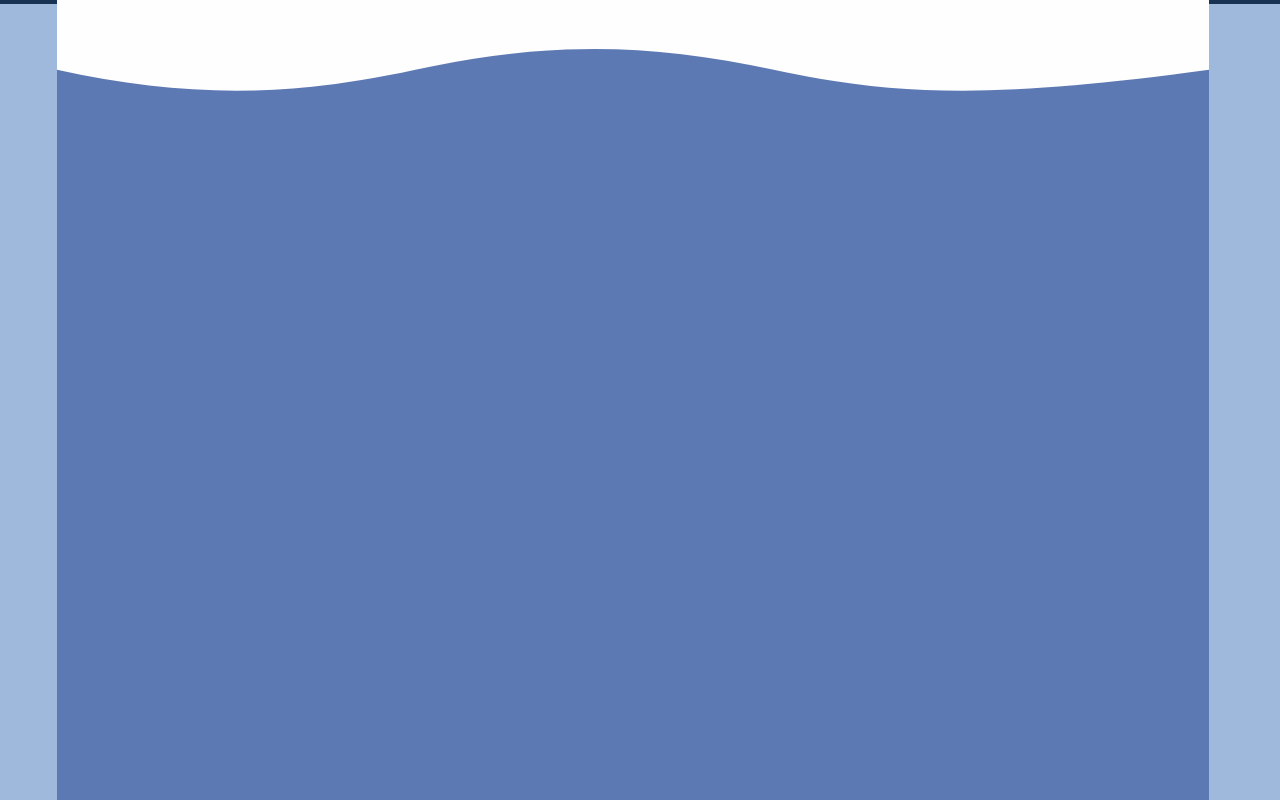
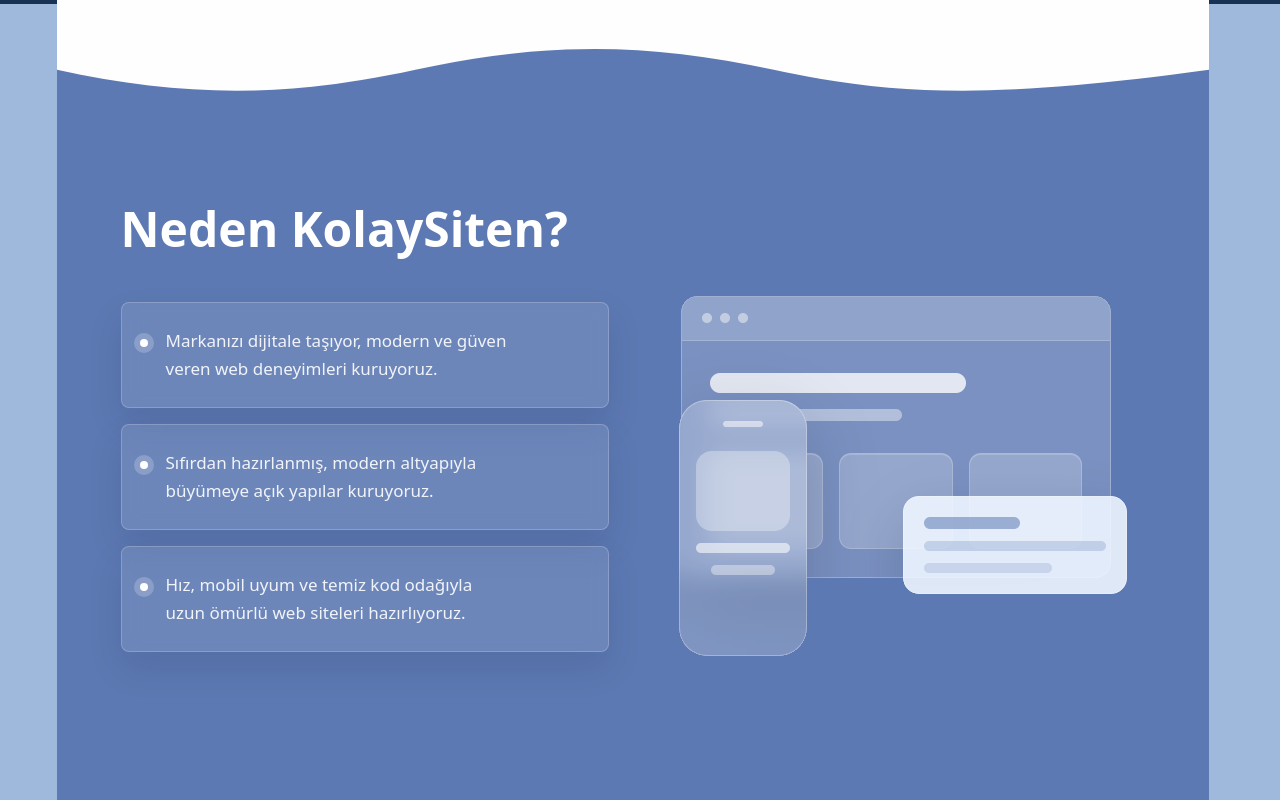
Before and after one commit to kolaysiten/clients, a Next.js app: page / in a window 1280 px wide. Shown: the part 796-1596 px from the top of the page. Built offline with nearby package versions, Linux system fonts and the light colour scheme.

Commit message:
style(WhySection): adjust text sizes for improved readability and consistency

```diff
--- a/src/sections/home/why-section.tsx
+++ b/src/sections/home/why-section.tsx
@@ -30,8 +30,9 @@
         <m.div
           className="w-full"
           initial={motionEnabled ? "hidden" : false}
+          animate={motionEnabled ? undefined : "show"}
           whileInView={motionEnabled ? "show" : undefined}
-          viewport={{ once: true, amount: 0.35 }}
+          viewport={{ once: true, amount: 0.12 }}
           variants={whyVariants.section}
         >
           <LandingContent
@@ -86,7 +87,7 @@
     "mt-1.5 flex h-3.5 w-3.5 shrink-0 items-center justify-center rounded-full bg-white/20 min-[420px]:h-4 min-[420px]:w-4 min-[480px]:h-5 min-[480px]:w-5 lg:h-5 lg:w-5 xl:h-5 xl:w-5",
   bulletDot: "h-1.5 w-1.5 rounded-full bg-white min-[420px]:h-1.5 min-[420px]:w-1.5 min-[480px]:h-2 min-[480px]:w-2 lg:h-2 lg:w-2 xl:h-2 xl:w-2",
   itemText:
-    "min-w-0 text-[14px] leading-5 text-white/90 min-[420px]:text-[15px] min-[420px]:leading-6 min-[480px]:text-base min-[480px]:leading-6 sm:text-[17px] sm:leading-7 md:text-[18px] md:leading-7 lg:text-[19px] lg:leading-7 xl:text-[20px] xl:leading-8",
+    "min-w-0 text-[13px] leading-5 text-white/90 min-[420px]:text-[14px] min-[420px]:leading-6 min-[480px]:text-[15px] min-[480px]:leading-6 sm:text-[16px] sm:leading-7 md:text-[17px] md:leading-7 lg:text-[17px] lg:leading-7 xl:text-[17px] xl:leading-7",
   itemLine: "block whitespace-nowrap",
 } as const;
 
```
